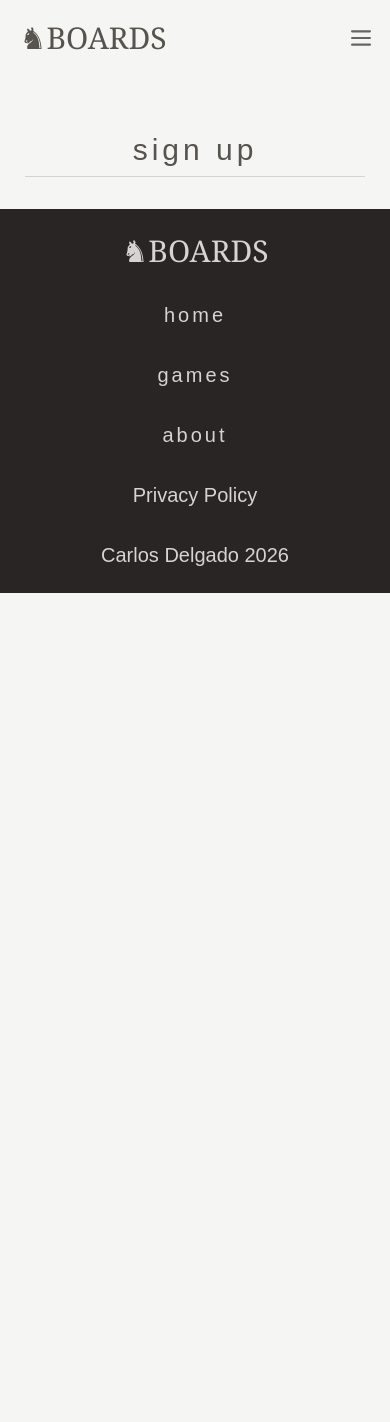
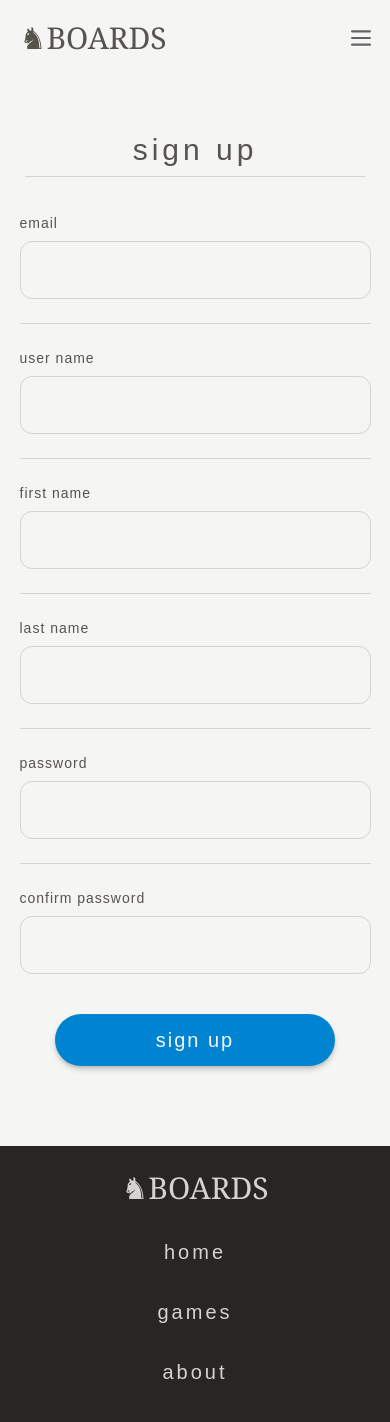
Before and after one commit to delgadociteriowa/boards-mint, a Next.js app: page /signup in a window 390 px wide. Shown: the top 1422 px of the page. Before the commit the page ends 844 px from the top, so only its background shows below. Built offline with nearby package versions, Linux system fonts and the light colour scheme; no server answers.

Commit message:
feat: signup ui

```diff
--- a/src/app/signup/random.tsx
+++ /dev/null
@@ -1,89 +0,0 @@
-'use client';
-
-import Footer from '@/components/Footer';
-import Header from '@/components/Header';
-import { useState } from 'react';
-
-const Login = () => {
-  const [firstName, setFirstName] = useState('');
-  const [lastName, setLastName] = useState('');
-  const [userName, setUserName] = useState('');
-  const [password, setPassword] = useState('');
-  const [repeatPassword, setRepeatPassword] = useState('');
-
-  return (
-    <>
-      <Header />
-      <main>
-        <h3 className='text-center text-stone-600 text-5xl tracking-[2px] mt-10 mb-4'>
-          Sign Up
-        </h3>
-        <section className='w-[90%] mx-auto max-w-[500px] py-20 text-stone-700'>
-          <div className='flex flex-col gap-8'>
-            <div className='flex flex-col gap-2'>
-              <label className='text-stone-600 tracking-[1px] text-sm'>
-                first name
-              </label>
-              <input
-                type='text'
-                value={firstName}
-                onChange={(e) => setFirstName(e.target.value)}
-                className='border border-stone-300 rounded-xl py-4 px-4 text-stone-700 focus:outline-none focus:ring-2 focus:ring-sky-500'
-              />
-            </div>
-            <div className='flex flex-col gap-2'>
-              <label className='text-stone-600 tracking-[1px] text-sm'>
-                last name
-              </label>
-              <input
-                type='text'
-                value={lastName}
-                onChange={(e) => setLastName(e.target.value)}
-                className='border border-stone-300 rounded-xl py-4 px-4 text-stone-700 focus:outline-none focus:ring-2 focus:ring-sky-500'
-              />
-            </div>
-            <div className='flex flex-col gap-2'>
-              <label className='text-stone-600 tracking-[1px] text-sm'>
-                username
-              </label>
-              <input
-                type='text'
-                value={userName}
-                onChange={(e) => setUserName(e.target.value)}
-                className='border border-stone-300 rounded-xl py-4 px-4 text-stone-700 focus:outline-none focus:ring-2 focus:ring-sky-500'
-              />
-            </div>
-            <div className='flex flex-col gap-2'>
-              <label className='text-stone-600 tracking-[1px] text-sm'>
-                password
-              </label>
-              <input
-                type='password'
-                value={password}
-                onChange={(e) => setPassword(e.target.value)}
-                className='border border-stone-300 rounded-xl py-4 px-4 text-stone-700 focus:outline-none focus:ring-2 focus:ring-sky-500'
-              />
-            </div>
-            <div className='flex flex-col gap-2'>
-              <label className='text-stone-600 tracking-[1px] text-sm'>
-                repeat password
-              </label>
-              <input
-                type='password'
-                value={repeatPassword}
-                onChange={(e) => setRepeatPassword(e.target.value)}
-                className='border border-stone-300 rounded-xl py-4 px-4 text-stone-700 focus:outline-none focus:ring-2 focus:ring-sky-500'
-              />
-            </div>
-            <button className='bg-sky-600 hover:bg-sky-500 py-5 rounded-full text-center text-stone-100 text-lg tracking-[2px] mt-4 shadow-xl/20'>
-              sign up
-            </button>
-          </div>
-        </section>
-      </main>
-      <Footer />
-    </>
-  );
-};
-
-export default Login;
--- a/src/components/AccountSection.tsx
+++ b/src/components/AccountSection.tsx
@@ -1,10 +1,9 @@
+import { useAccount } from '@/app/hooks/useAccount';
 import Link from 'next/link';
-import { useAccount } from '@/app/hooks/useAccount';
+import AccountEditableField from './AccountEditableField';
 import AccountField from './AccountField';
-import AccountEditableField from './AccountEditableField';
+import Line from './Line';
 import SectionTitle from './SectionTitle';
-import Line from './Line';
-
 
 const AccountSection = () => {
   const {
@@ -18,56 +17,50 @@ const AccountSection = () => {
     setLastName,
     handleSave,
     setEditingField,
-    handleLogout
+    handleLogout,
   } = useAccount();
 
-  const isEditingFirst = editingField === "firstname";
-  const isEditingLast = editingField === "lastname";
+  const isEditingFirst = editingField === 'firstname';
+  const isEditingLast = editingField === 'lastname';
 
   return (
     <>
-      <section className="w-[90%] mx-auto max-w-[1200px] pt-14 pb-8 text-stone-600">
-        <SectionTitle title="account"/>
+      <section className='w-[90%] mx-auto max-w-[1200px] pt-14 pb-8 text-stone-600'>
+        <SectionTitle title='account' />
       </section>
-      <section className="w-[90%] mx-auto max-w-[1200px] pt-1 pb-20 text-stone-700">
-        <div className="max-w-[500px] flex flex-col gap-6 md:ml-8">
-          <AccountField
-            label="user name"
-            value={userName ?? "-"}
-          />
-          <Line/>
-          <AccountField
-            label="email"
-            value={email ?? "-"}
-          />
-          <Line/>
+      <section className='w-[90%] mx-auto max-w-[1200px] pt-1 pb-20 text-stone-700'>
+        <div className='max-w-[600px] flex flex-col gap-6 md:ml-8'>
+          <AccountField label='user name' value={userName ?? '-'} />
+          <Line />
+          <AccountField label='email' value={email ?? '-'} />
+          <Line />
           <AccountEditableField
-            label="first name"
-            value={firstName ?? "-"}
+            label='first name'
+            value={firstName ?? '-'}
             editing={isEditingFirst}
             onChange={(value) => dispatch(setFirstName(value))}
-            onEdit={() => dispatch(setEditingField("firstname"))}
-            onSave={() => handleSave("firstname")}
+            onEdit={() => dispatch(setEditingField('firstname'))}
+            onSave={() => handleSave('firstname')}
             onCancel={() => dispatch(setEditingField(null))}
           />
-          <Line/>
+          <Line />
           <AccountEditableField
-            label="last name"
-            value={lastName ?? "-"}
+            label='last name'
+            value={lastName ?? '-'}
             editing={isEditingLast}
             onChange={(value) => dispatch(setLastName(value))}
-            onEdit={() => dispatch(setEditingField("lastname"))}
-            onSave={() => handleSave("lastname")}
+            onEdit={() => dispatch(setEditingField('lastname'))}
+            onSave={() => handleSave('lastname')}
             onCancel={() => dispatch(setEditingField(null))}
           />
-          <Line/>
+          <Line />
           <div className='flex flex-col gap-5'>
-            <label className="text-stone-600 tracking-[1px] text-sm">
+            <label className='text-stone-600 tracking-[1px] text-sm'>
               more options
             </label>
             <Link
-              href="/saved"
-              className="
+              href='/saved'
+              className='
                 w-[80%]
                 md:w-[40%]
                 mt-2
@@ -83,13 +76,13 @@ const AccountSection = () => {
                 rounded-full
                 shadow-md/20
                 cursor-pointer
-              "
+              '
             >
               saved games
             </Link>
             <button
               onClick={handleLogout}
-              className="
+              className='
                 w-[80%]
                 md:w-[40%]
                 py-3
@@ -104,7 +97,7 @@ const AccountSection = () => {
                 rounded-full
                 shadow-md/20
                 cursor-pointer
-              "
+              '
             >
               log out
             </button>
@@ -112,7 +105,7 @@ const AccountSection = () => {
         </div>
       </section>
     </>
-  )
+  );
 };
 
 export default AccountSection;
--- /dev/null
+++ b/src/components/SignUpField.tsx
@@ -0,0 +1,17 @@
+interface AccountEditableFieldProps {
+  label: string;
+}
+
+const SignUpField = ({ label }: AccountEditableFieldProps) => {
+  return (
+    <div className='flex flex-col gap-2'>
+      <label className='text-stone-600 tracking-[1px] text-sm'>{label}</label>
+      <input
+        type='text'
+        className='border border-stone-300 rounded-xl py-4 px-4 text-stone-700 focus:outline-none focus:ring-2 focus:ring-sky-500'
+      />
+    </div>
+  );
+};
+
+export default SignUpField;
--- a/src/components/SignUpSection.tsx
+++ b/src/components/SignUpSection.tsx
@@ -1,4 +1,6 @@
+import Line from './Line';
 import SectionTitle from './SectionTitle';
+import SignUpField from './SignUpField';
 
 const SignUpSection = () => {
   return (
@@ -6,6 +8,41 @@ const SignUpSection = () => {
       <section className='w-[90%] mx-auto max-w-[1200px] pt-14 pb-8 text-stone-600'>
         <SectionTitle title='sign up' />
       </section>
+      <section className='w-[90%] mx-auto max-w-[1200px] pt-1 pb-20 text-stone-700'>
+        <form className='max-w-[600px] flex flex-col gap-6 mx-auto'>
+          <SignUpField label='email' />
+          <Line />
+          <SignUpField label='user name' />
+          <Line />
+          <SignUpField label='first name' />
+          <Line />
+          <SignUpField label='last name' />
+          <Line />
+          <SignUpField label='password' />
+          <Line />
+          <SignUpField label='confirm password' />
+          <button
+            className='
+                w-[80%]
+                md:w-[40%]
+                mt-4
+                py-3
+                mx-auto
+                text-center
+                text-xl
+                tracking-[2px]
+                text-stone-100
+                bg-sky-600
+                hover:bg-sky-500
+                rounded-full
+                shadow-md/20
+                cursor-pointer
+              '
+          >
+            sign up
+          </button>
+        </form>
+      </section>
     </>
   );
 };
```
